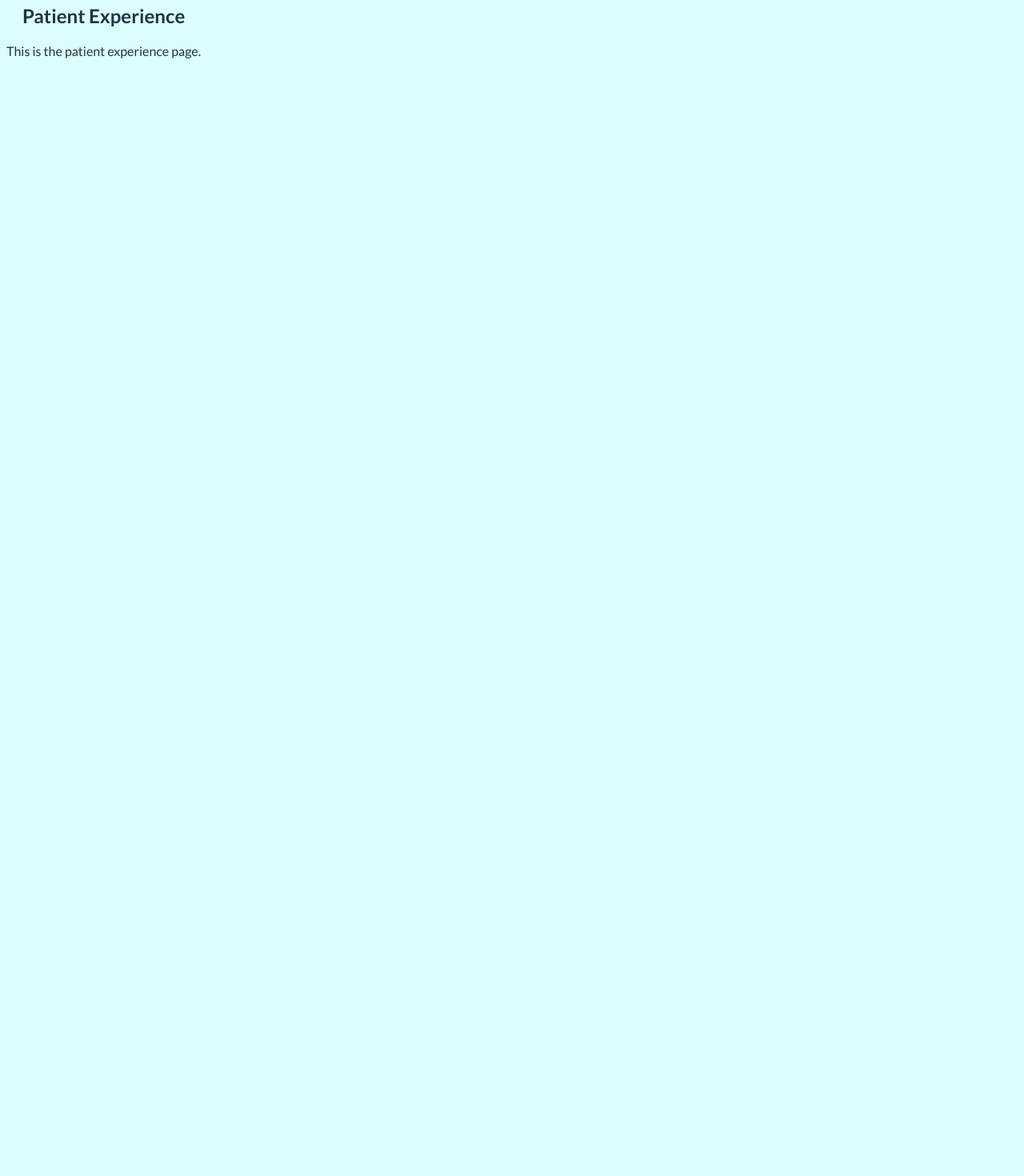
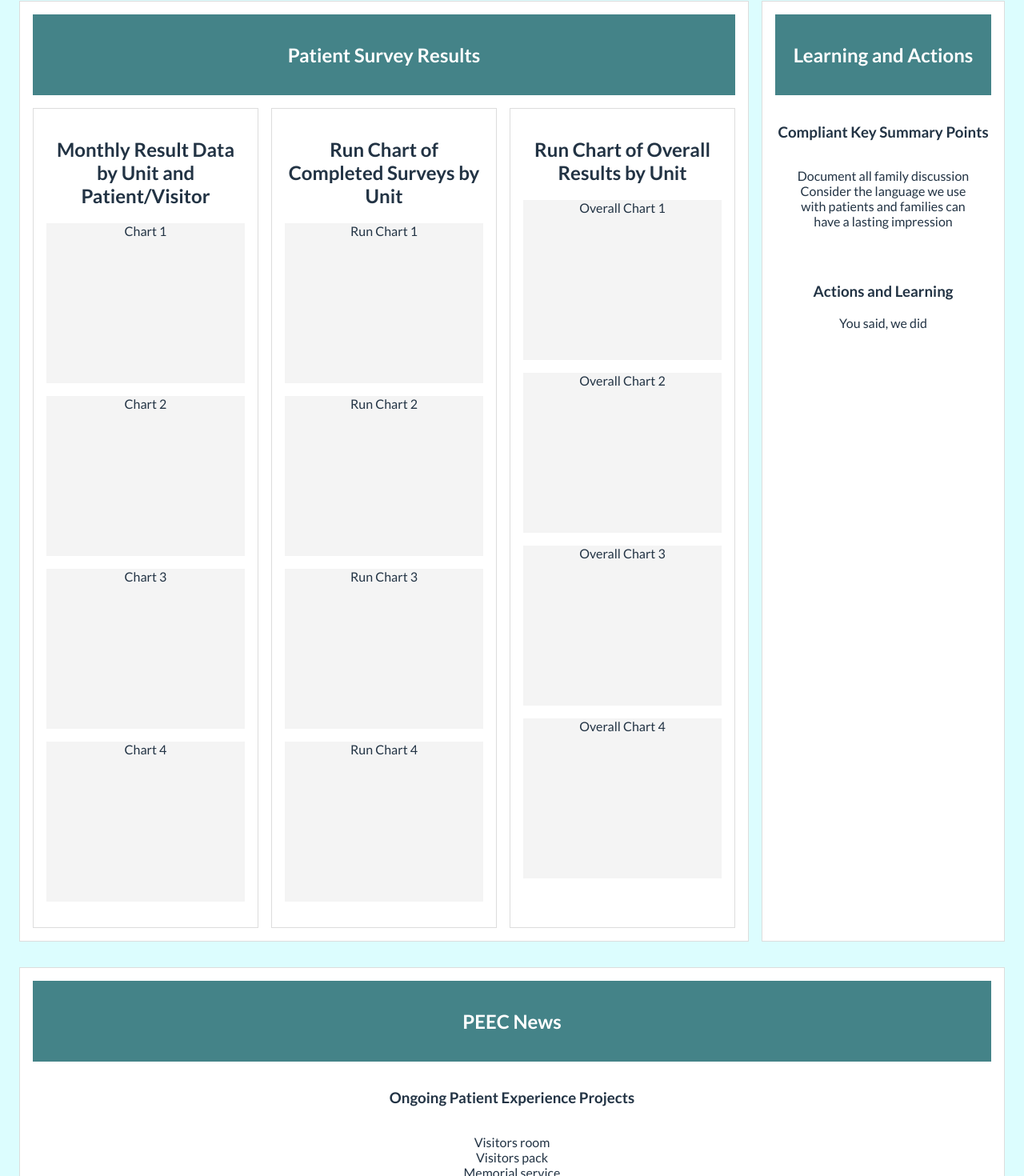
Before and after one commit to inform-us/safety-dashboard, a React (Vite) app in the folder frontend/: page /patient-experience in a window 1280 px wide. Shown: the part 138-1608 px from the top of the page at 80% size. Before the commit the page ends 800 px from the top, so only its background shows below. Built offline with nearby package versions, Linux system fonts and the light colour scheme.

Commit message:
patient experience

```diff
--- /dev/null
+++ b/frontend/src/pages/PatientExperience.css
@@ -0,0 +1,93 @@
+/* PatientExperience.css */
+.patient-experience-parent {
+    display: flex;
+    flex-direction: column;
+    gap: 1rem;
+    padding: 1rem;
+  }
+
+  .patient-experience {
+    display: grid;
+    grid-template-areas:
+      'charts learning'
+      'peec peec';
+    grid-template-columns: 3fr 1fr;
+    gap: 1rem;
+    height: auto;
+  }
+
+  .patient-experience ul {
+    list-style-type: none;
+    padding: 1rem;
+  }
+
+  .charts__container {
+    grid-area: charts;
+    background-color: white;
+    padding: 1rem;
+    border: 1px solid #ddd;
+    display: flex;
+    flex-direction: column;
+    gap: 1rem;
+  }
+
+  .learning-actions__container {
+    grid-area: learning;
+    background-color: white;
+    padding: 1rem;
+    border: 1px solid #ddd;
+    display: flex;
+    flex-direction: column;
+    gap: 1rem;
+  }
+
+  .patient-experience__header {
+    background-color: var(--color-primary-dark);
+    color: white;
+    padding: 1rem;
+    text-align: center;
+  }
+
+  .patient-experience__charts {
+    display: grid;
+    grid-template-columns: repeat(3, 1fr);
+    gap: 1rem;
+  }
+
+  .chart-section {
+    background-color: white;
+    padding: 1rem;
+    border: 1px solid #ddd;
+  }
+
+  .chart {
+    background-color: #f4f4f4;
+    height: 200px;
+    margin-bottom: 1rem;
+  }
+
+  .peec__container {
+    grid-area: peec;
+    background-color: white;
+    padding: 1rem;
+    border: 1px solid #ddd;
+    display: flex;
+    flex-direction: column;
+    gap: 1rem;
+  }
+
+  .peec__container ul {
+    list-style-type: none;
+    padding: 1rem;
+  }
+
+  .peec__header {
+    background-color: var(--color-primary-dark);
+    color: white;
+    padding: 1rem;
+    text-align: center;
+  }
+
+  .learning-actions {
+    margin-bottom: 1rem;
+  }
--- a/frontend/src/pages/PatientExperience.tsx
+++ b/frontend/src/pages/PatientExperience.tsx
@@ -1,8 +1,71 @@
+import './PatientExperience.css';
+
 const PatientExperience = () => {
   return (
-    <div>
-      <h2>Patient Experience</h2>
-      <p>This is the patient experience page.</p>
+    <div className="patient-experience-parent">
+      <div className="patient-experience">
+        <section className="charts__container">
+          <header className="patient-experience__header">
+            <h1>Patient Survey Results</h1>
+          </header>
+          <div className="patient-experience__charts">
+            <div className="chart-section">
+              <h2>Monthly Result Data by Unit and Patient/Visitor</h2>
+              <div className="chart">Chart 1</div>
+              <div className="chart">Chart 2</div>
+              <div className="chart">Chart 3</div>
+              <div className="chart">Chart 4</div>
+            </div>
+
+            <div className="chart-section">
+              <h2>Run Chart of Completed Surveys by Unit</h2>
+              <div className="chart">Run Chart 1</div>
+              <div className="chart">Run Chart 2</div>
+              <div className="chart">Run Chart 3</div>
+              <div className="chart">Run Chart 4</div>
+            </div>
+
+            <div className="chart-section">
+              <h2>Run Chart of Overall Results by Unit</h2>
+              <div className="chart">Overall Chart 1</div>
+              <div className="chart">Overall Chart 2</div>
+              <div className="chart">Overall Chart 3</div>
+              <div className="chart">Overall Chart 4</div>
+            </div>
+          </div>
+        </section>
+
+        <section className="learning-actions__container">
+          <header className="patient-experience__header">
+            <h1>Learning and Actions</h1>
+          </header>
+          <div className="summary-points">
+            <h3>Compliant Key Summary Points</h3>
+            <ul>
+              <li>Document all family discussion</li>
+              <li>Consider the language we use with patients and families can have a lasting impression</li>
+            </ul>
+          </div>
+          <div className="learning-actions">
+            <h3>Actions and Learning</h3>
+            <p>You said, we did</p>
+          </div>
+        </section>
+      </div>
+      <section className="peec__container">
+        <header className="peec__header">
+          <h1>PEEC News</h1>
+        </header>
+        <div>
+          <h3>Ongoing Patient Experience Projects</h3>
+          <ul>
+            <li>Visitors room</li>
+            <li>Visitors pack</li>
+            <li>Memorial service</li>
+            <li>Volunteers and visibility</li>
+          </ul>
+        </div>
+      </section>
     </div>
   );
 };
```
